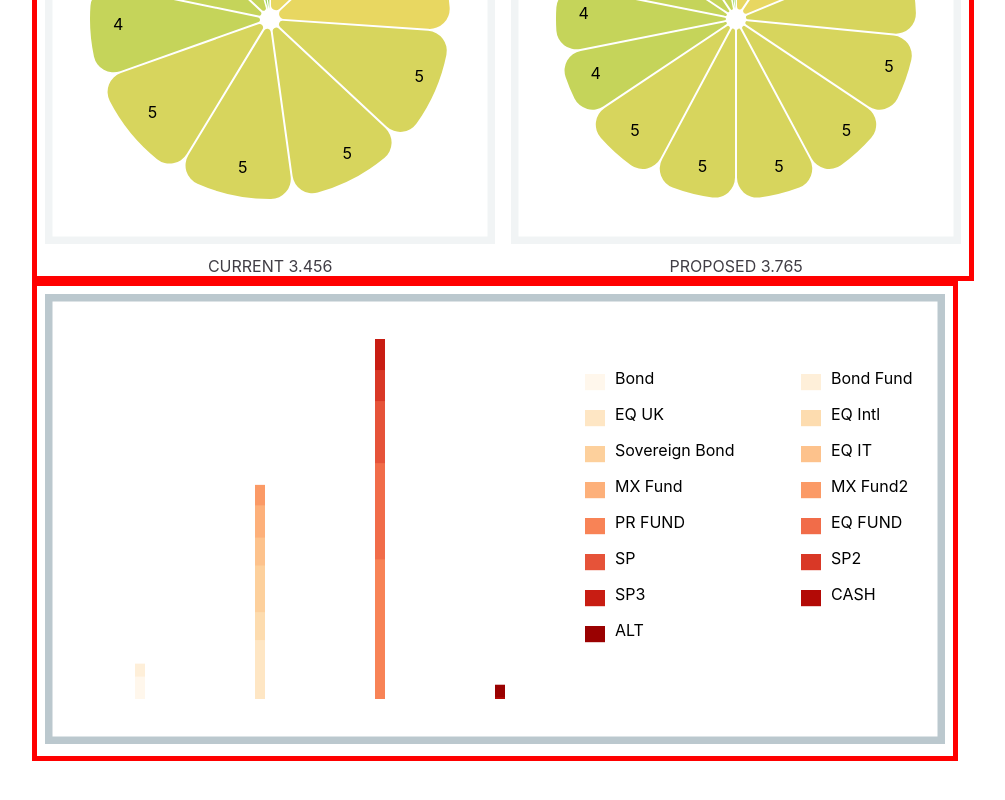
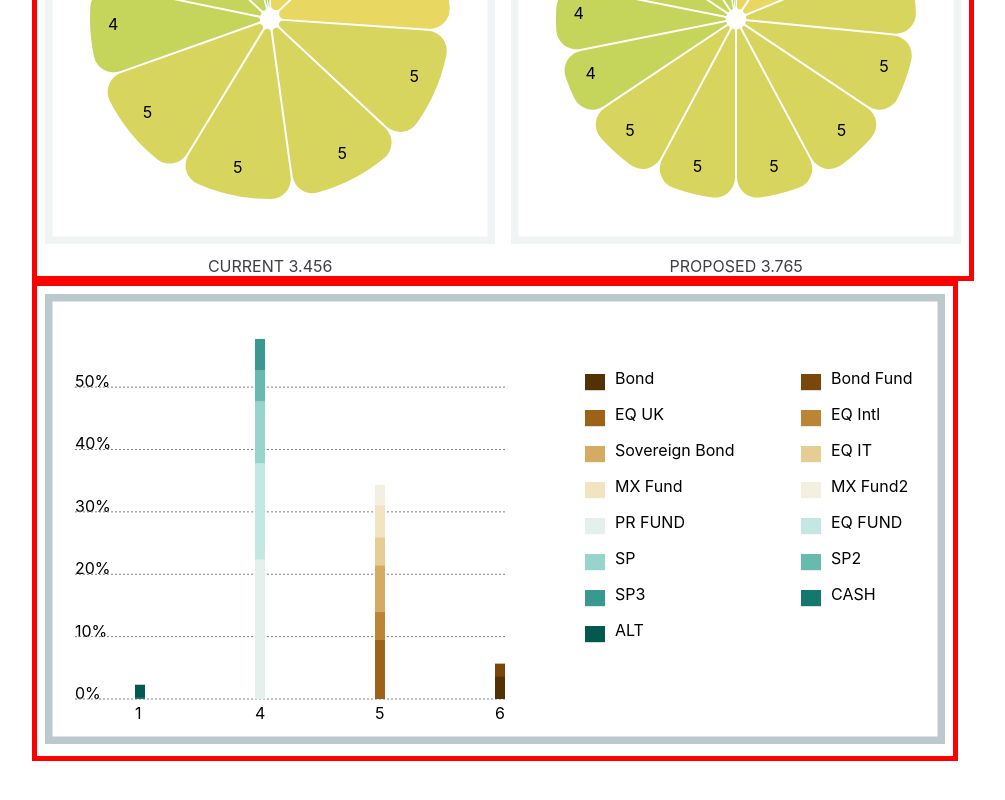
Before and after one commit to colinxsmith/newpie, an Angular app: page / in a window 1280 px wide. Shown: the part 340-1140 px from the top of the page, without its empty margins (39-1044 px from the left). Built offline with nearby package versions, Linux system fonts and the light colour scheme.

Commit message:
Better colour scheme and tooltips on bars

```diff
--- a/src/app/barchart/barchart.component.html
+++ b/src/app/barchart/barchart.component.html
@@ -19,17 +19,21 @@
                 <title>border set up</title>
             </rect>
         </g>
-
+        <g *ngFor="let d of [0,1,2,3,4,5]">
+            <text [attr.x]="hscaleGraph(-0.5)" [attr.y]="vscaleGraph(0)-(Vrange[0]-vscaleGraph(d/10))">{{percentScale0(d/10)}}</text>
+            <line class="lines" [attr.y1]="vscaleGraph(0)-(Vrange[0]-vscaleGraph(d/10))" [attr.y2]="vscaleGraph(0)-(Vrange[0]-vscaleGraph(d/10))" [attr.x1]="hscaleGraph(-0.5)" [attr.x2]="hscaleGraph.range()[1]+10"></line>
+        </g>
         <g *ngFor="let d of rankTotals;let i = index">
             <rect class="forgraph" [attr.width]="10" [attr.y]="vscaleGraph(0)-(Vrange[0]-vscaleGraph(d.totalPercent))" [attr.height]="(Vrange[0]-vscaleGraph(d.totalPercent))" [attr.x]="hscaleGraph(i+0.1)" >
                 <title>{{'i:'+i+' rankings:'+d.id+' total percent:'+percentScale(d.totalPercent)}}</title>
             </rect>
+            <text [attr.x]="hscaleGraph(i)" [attr.y]="vscaleGraph(0)-(Vrange[0]-vscaleGraph(0))+20">{{d.id}}</text>
             <g *ngFor="let dataItem of rankTotals[i].data.reverse()">
-                <rect  class="assetpercent" [style.opacity]="1" [style.fill]="dataItem.colour" [attr.width]="10" [attr.y]="vscaleGraph(0)-(Vrange[0]-vscaleGraph(dataItem.runningPercent))" [attr.height]="(Vrange[0]-vscaleGraph(dataItem.runningPercent))" [attr.x]="hscaleGraph(i)" >
-                    <title>{{dataItem.name+" "+percentScale(dataItem.percent)+" "+dataItem.id+" ranking "+dataItem.ranking+" index "+i}}</title>
+                <rect  class="assetpercent" (mouseenter)="over($event,dataItem,true)"  (mouseleave)="over($event,dataItem)"   [style.opacity]="1" [style.fill]="dataItem.colour" [attr.width]="10" [attr.y]="vscaleGraph(0)-(Vrange[0]-vscaleGraph(dataItem.runningPercent))" [attr.height]="(Vrange[0]-vscaleGraph(dataItem.runningPercent))" [attr.x]="hscaleGraph(i)" >
+                    <title>{{dataItem.name+" "+percentScale(dataItem.percent)+" "+dataItem.id+" ranking "+dataItem.ranking}}</title>
                 </rect>
                 <rect class="stocklegend" [style.fill]="dataItem.colour" [attr.width]="20" [attr.x]="hLedge(dataItem.id)+boxsize*0.24*(dataItem.id%2)" [attr.height]="(vLedge(1)-vLedge(0))*0.9" [attr.y]="vLedge(dataItem.id-dataItem.id%2)-10">
-                <title> {{dataItem.name}}</title>
+                <title> {{dataItem.name+"(asset"+dataItem.id+")"}}</title>
                 </rect>
                 <text  class="stocklegend" [attr.x]="hLedge(dataItem.id)+boxsize*0.24*(dataItem.id%2)+30" [attr.y]="vLedge(dataItem.id-dataItem.id%2)">
                     {{dataItem.name}}
--- a/src/app/barchart/barchart.component.scss
+++ b/src/app/barchart/barchart.component.scss
@@ -12,6 +12,12 @@ rect.position {
 
 rect.forgraph {
     fill: none;
+}
+
+line.lines {
+    stroke: grey;
+    stroke-width: 1px;
+    stroke-dasharray: 2 2;
 }
 
 div.mainTip {
--- a/src/app/barchart/barchart.component.ts
+++ b/src/app/barchart/barchart.component.ts
@@ -23,8 +23,10 @@ export class BarchartComponent implements OnInit {
   vscaleGraph = d3.scaleLinear();
   hLedge = d3.scaleLinear();
   vLedge = d3.scaleLinear();
+  maxRankTotal = 1;
+  percentScale0 = (t: number) => d3.format('0.0%')(t);
   percentScale = (t: number) => d3.format('0.003%')(t);
-  colours = (t: number, s = 1) => d3.interpolateOrRd(t / s);
+  colours = (t: number, s = 1) => d3.interpolateBrBG(t / s);
   rankTotals: Array<{ id: number; totalPercent: number; data: Array<{ value: number, name: string, id: number, colour: string, ranking: number, runningPercent: number, percent: number }> }> = [];
   ngOnInit(): void {
     const ranks = new Map<number, Array<{ value: number, name: string, id: number, colour: string, ranking: number, percent: number, runningPercent: number }>>();
@@ -52,7 +54,9 @@ export class BarchartComponent implements OnInit {
           .reduce((agg, now) => agg + now, 0)
       });
     });
+    this.rankTotals = this.rankTotals.sort(d => d.id).reverse();
     console.log(this.rankTotals);
+    this.maxRankTotal = d3.max(this.rankTotals.map(d => d.totalPercent)) as number;
     const grandTotal = this.rankTotals.flatMap((v) => v.totalPercent).reduce((agg, now) => agg + now, 0);
     console.log(grandTotal);
     this.Hrange = [this.boxsize * 1e-1, this.boxsize * 5e-1];
@@ -81,11 +85,31 @@ export class BarchartComponent implements OnInit {
     setTimeout(() => {
       const percents = d3.select(this.element.nativeElement).selectAll('rect.assetpercent')
       const nodes = percents.nodes();
-      nodes.forEach((d) => {
+      nodes.forEach(d => {
         const rect = d3.select(d);
         const hh = +rect.attr('height');
-        rect.transition().duration(2000).attrTween('height', () => (t) => `${hh * t}`)
+        rect.transition().duration(3000).attrTween('height', () => (t) => `${hh * t}`)
       });
     });
   }
+  over(e: MouseEvent, a: { value: number, name: string, id: number, colour: string, ranking: number, percent: number, runningPercent: number }, inout = false) {
+    const svg = d3.select(this.element.nativeElement).select('div.mainTip');
+    const here = d3.select(e.target as HTMLElement & EventTarget);
+    if(inout){
+      const x = e.pageX - 100;
+      const y = e.pageY;
+      here.style('opacity', 0.5);
+      svg
+        .attr('tiptitle', 'tipper for bars')
+        .style('left', `${x}px`)
+        .style('top', `${y}px`)
+        .style('opacity', '1')
+        .html(`${a.name}: percent of value ${this.percentScale(a.percent)} asset number ${a.id} rank ${a.ranking}`);
+    }
+    else{
+      here.style('opacity', 1);
+      svg.style('opacity', 0)
+        .attr('tiptitle', null);
+    }
+  }
 }
--- a/src/app/twopiecharts/twopiecharts.component.ts
+++ b/src/app/twopiecharts/twopiecharts.component.ts
@@ -62,7 +62,7 @@ export class TwopiechartsComponent implements OnInit {
         startAngle: s.startAngle,
         endAngle: s.endAngle
       });
-      this.centres.push(cent);
+      this.centres.push([cent[0]-5,cent[1]]); //fiddle to position index number better in a narrow pie slice
       //  this.useColours.push(this.colours(this.colourRange * (s.index - 1) / this.portfolioData.rankingDistribution.length));
     });
     this.update();
```
